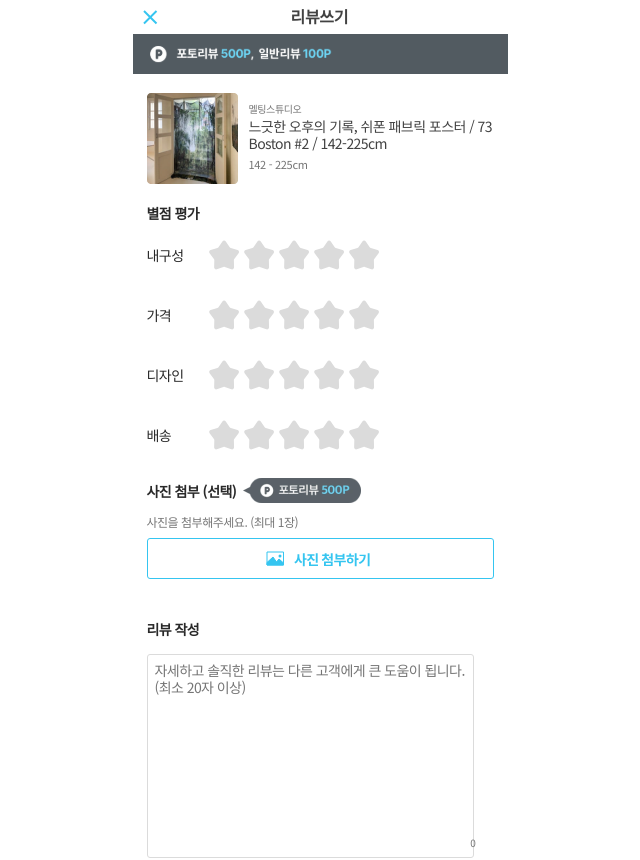
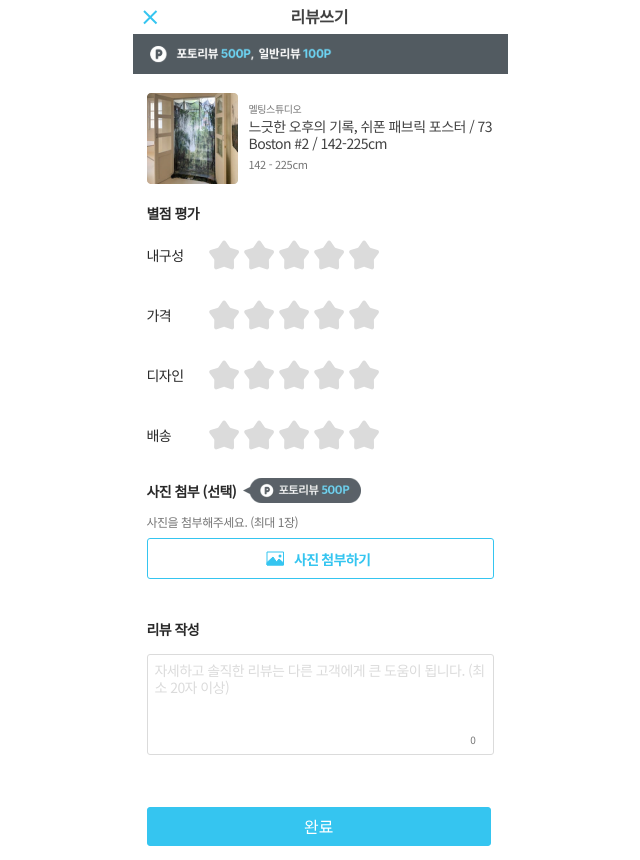
Before and after one commit to SOPT-CDSSeminar/frontend, a React (Create React App) app: page / in a window 1280 px wide. Shown: the top 860 px of the page, without its empty margins (320-960 px from the left). Built offline with nearby package versions, Linux system fonts and the light colour scheme.

Commit message:
[feat] complete review page layout

```diff
--- a/src/components/Review/ReviewForm.tsx
+++ b/src/components/Review/ReviewForm.tsx
@@ -92,7 +92,7 @@ export default function ReviewForm() {
 }
 
 const StReviewFormWrapper = styled.section`
-  margin: 0rem 1.4rem;
+  margin: 0rem 1.4rem 3rem;
 `;
 
 const StReviewTitle = styled.div`
--- a/src/components/Review/ReviewWrite.tsx
+++ b/src/components/Review/ReviewWrite.tsx
@@ -14,6 +14,7 @@ export default function ReviewWrite(props: ReviewWriteProps) {
       handleReviewText(e.target.value);
     }
   };
+
   return (
     <StReviewWrapper>
       <StInputReviewText
@@ -31,15 +32,24 @@ const StReviewWrapper = styled.section`
   margin-bottom: 5.1rem;
 `;
 const StInputReviewText = styled.textarea<{ isError: boolean }>`
-  width: 32.7rem;
-  height: 20.4rem;
+  width: 100%;
+  min-height: 10.1rem;
+
   padding: 0.7rem;
+
   border-radius: 0.3rem;
   border: 0.1rem solid ${({ theme }) => theme.colors.ohou_gray03};
+
   outline: none;
   resize: none;
+
   ${({ theme }) => theme.fonts.ohou_b1};
   color: ${({ theme }) => theme.colors.ohou_gray04};
+
+  &::placeholder {
+    ${({ theme }) => theme.fonts.ohou_b1};
+    color: ${({ theme }) => theme.colors.ohou_gray03};
+  }
 
   ${({ isError }) =>
     isError
```
